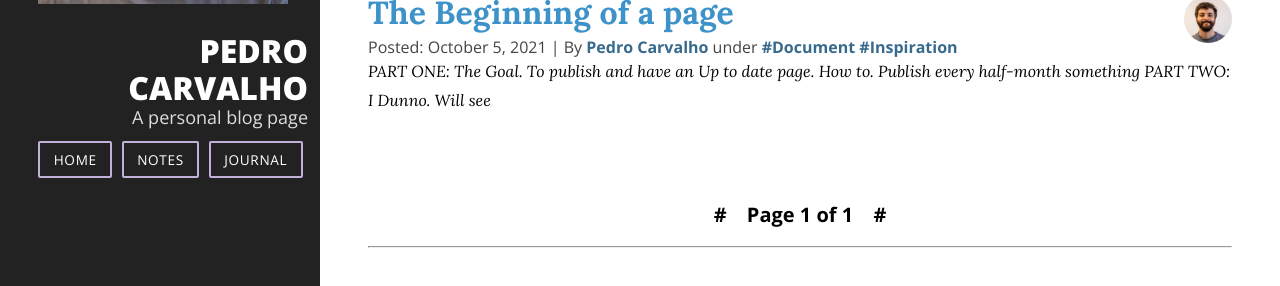
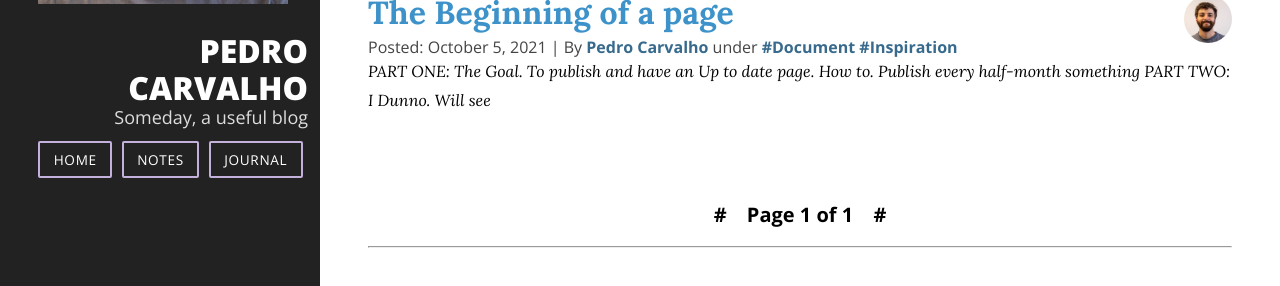
Before and after one commit to prfdecarvalho/prfdecarvalho.github.io, a Jekyll site: the page built from index.html, in a window 1280 px wide. Shown: the part 272-558 px from the top of the page. Built offline with Jekyll 4.4.1, drawn with Linux system fonts in a browser that asks for light colours; nearby versions of some CDN libraries; the list of posts is cut into pages by our own code.

Commit message:
Update _config.yml

```diff
--- a/_config.yml
+++ b/_config.yml
@@ -21,7 +21,7 @@
 title: "Pedro Carvalho"
 email: prfdecarvalho@gmail.com
 description: >- # this means to ignore newlines until "baseurl:"
-  A personal blog page
+  Someday, a useful blog
 baseurl: "" # the subpath of your site, e.g. /blog
 url: "https://prfdecarvalho.github.io/" # the base hostname & protocol for your site, e.g. http://example.com
 #repository: brennanbrown/purelog
```
